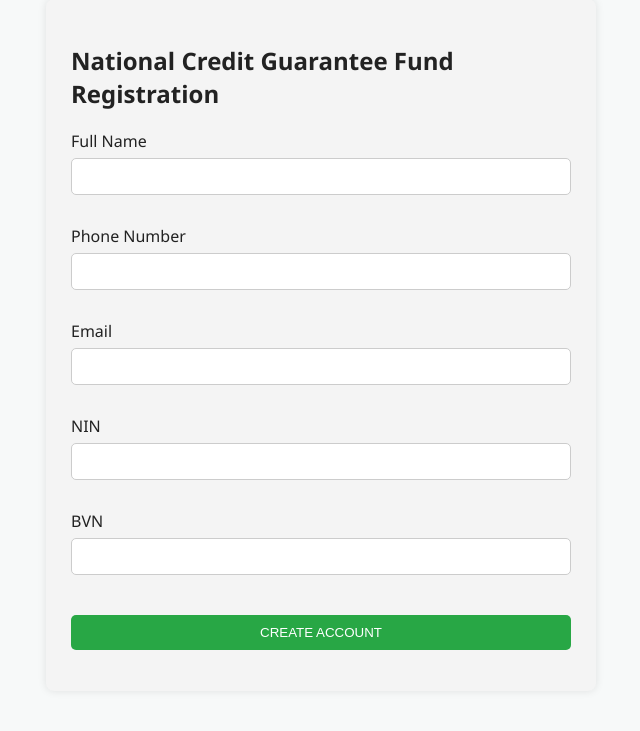
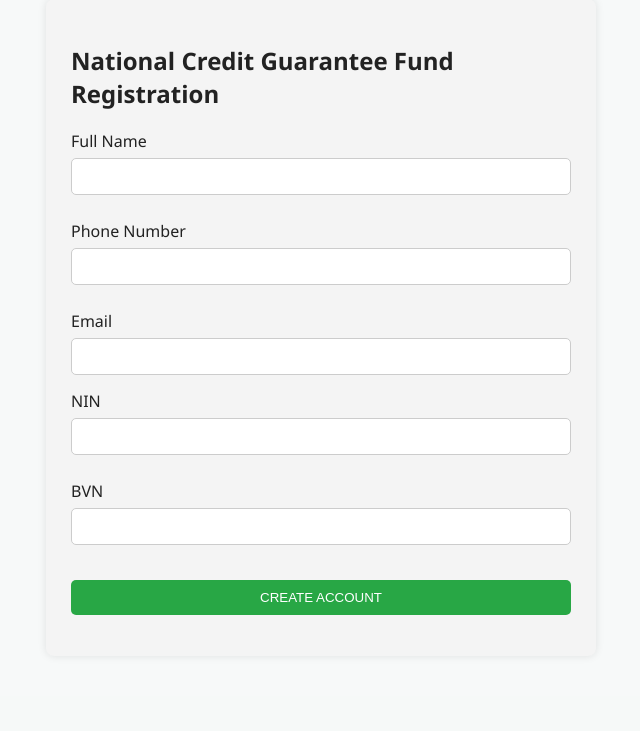
Before and after one commit to DScribbler/NCGFund, a PHP site: page /register.php in a window 1280 px wide. Shown: the part 113-844 px from the top of the page, without its empty margins (319-959 px from the left). After the commit the page ends 728 px from the top, so only its background shows below. Run offline with PHP 8.4, Linux system fonts and the light colour scheme.

Commit message:
Update register.php

```diff
--- a/register.php
+++ b/register.php
@@ -4,7 +4,6 @@ $submitted = false;
 $errors = [];
 
 try {
-  // Connect to MySQL database
   $conn = new PDO("mysql:host=localhost;dbname=nelfund_db", "root", "");
   $conn->setAttribute(PDO::ATTR_ERRMODE, PDO::ERRMODE_EXCEPTION);
 } catch (PDOException $e) {
@@ -23,6 +22,15 @@ if ($_SERVER["REQUEST_METHOD"] === "POST") {
   if (!filter_var($email, FILTER_VALIDATE_EMAIL)) $errors[] = "Valid email required.";
   if (!$nin) $errors[] = "NIN is required.";
   if (!$bvn) $errors[] = "BVN is required.";
+
+  // Check if email already exists
+  if (!$errors) {
+    $stmt = $conn->prepare("SELECT id FROM applicants WHERE email = ?");
+    $stmt->execute([$email]);
+    if ($stmt->rowCount() > 0) {
+      $errors[] = "This email is already registered.";
+    }
+  }
 
   if (!$errors) {
     $stmt = $conn->prepare("INSERT INTO applicants (name, phone, email, nin, bvn) VALUES (?, ?, ?, ?, ?)");
@@ -50,7 +58,7 @@ if ($_SERVER["REQUEST_METHOD"] === "POST") {
       width: 100%;
       padding: 10px;
       margin-top: 6px;
-      margin-bottom: 15px;
+      margin-bottom: 10px;
       border: 1px solid #ccc;
       border-radius: 5px;
     }
@@ -72,19 +80,23 @@ if ($_SERVER["REQUEST_METHOD"] === "POST") {
       text-align: center;
       color: green;
     }
+    #emailStatus {
+      font-size: 14px;
+      margin-top: -10px;
+      margin-bottom: 10px;
+    }
   </style>
 </head>
 <body>
-
 
   <div class="form-container">
     <?php if ($submitted): ?>
       <div class="success-message">
         <h2>Account successfully created!</h2>
-        <a href="login.php"><p>proceed to the login page</p></a>
+        <a href="login.php"><p>Proceed to the login page</p></a>
       </div>
     <?php else: ?>
-      <form method="POST">
+      <form method="POST" id="registerForm">
         <h2>National Credit Guarantee Fund Registration</h2>
         <?php foreach ($errors as $e): ?>
           <p class="error"><?= htmlspecialchars($e) ?></p>
@@ -96,7 +108,8 @@ if ($_SERVER["REQUEST_METHOD"] === "POST") {
           <input type="text" name="phone" value="<?= htmlspecialchars($_POST['phone'] ?? '') ?>">
         </label>
         <label>Email
-          <input type="email" name="email" value="<?= htmlspecialchars($_POST['email'] ?? '') ?>">
+          <input type="email" name="email" id="email" value="<?= htmlspecialchars($_POST['email'] ?? '') ?>">
+          <div id="emailStatus"></div>
         </label>
         <label>NIN
           <input type="text" maxlength="11" name="nin" value="<?= htmlspecialchars($_POST['nin'] ?? '') ?>">
@@ -108,5 +121,31 @@ if ($_SERVER["REQUEST_METHOD"] === "POST") {
       </form>
     <?php endif; ?>
   </div>
+
+  <script>
+    document.getElementById("email").addEventListener("input", function () {
+      const email = this.value;
+      const status = document.getElementById("emailStatus");
+
+      if (!email.includes("@")) {
+        status.textContent = "";
+        return;
+      }
+
+      fetch("check_email.php?email=" + encodeURIComponent(email))
+        .then(response => response.text())
+        .then(data => {
+          if (data === "exists") {
+            status.textContent = "⚠️ Email already registered";
+            status.style.color = "red";
+          } else if (data === "available") {
+            status.textContent = "✅ Email is available";
+            status.style.color = "green";
+          } else {
+            status.textContent = "";
+          }
+        });
+    });
+  </script>
 </body>
 </html>
```
